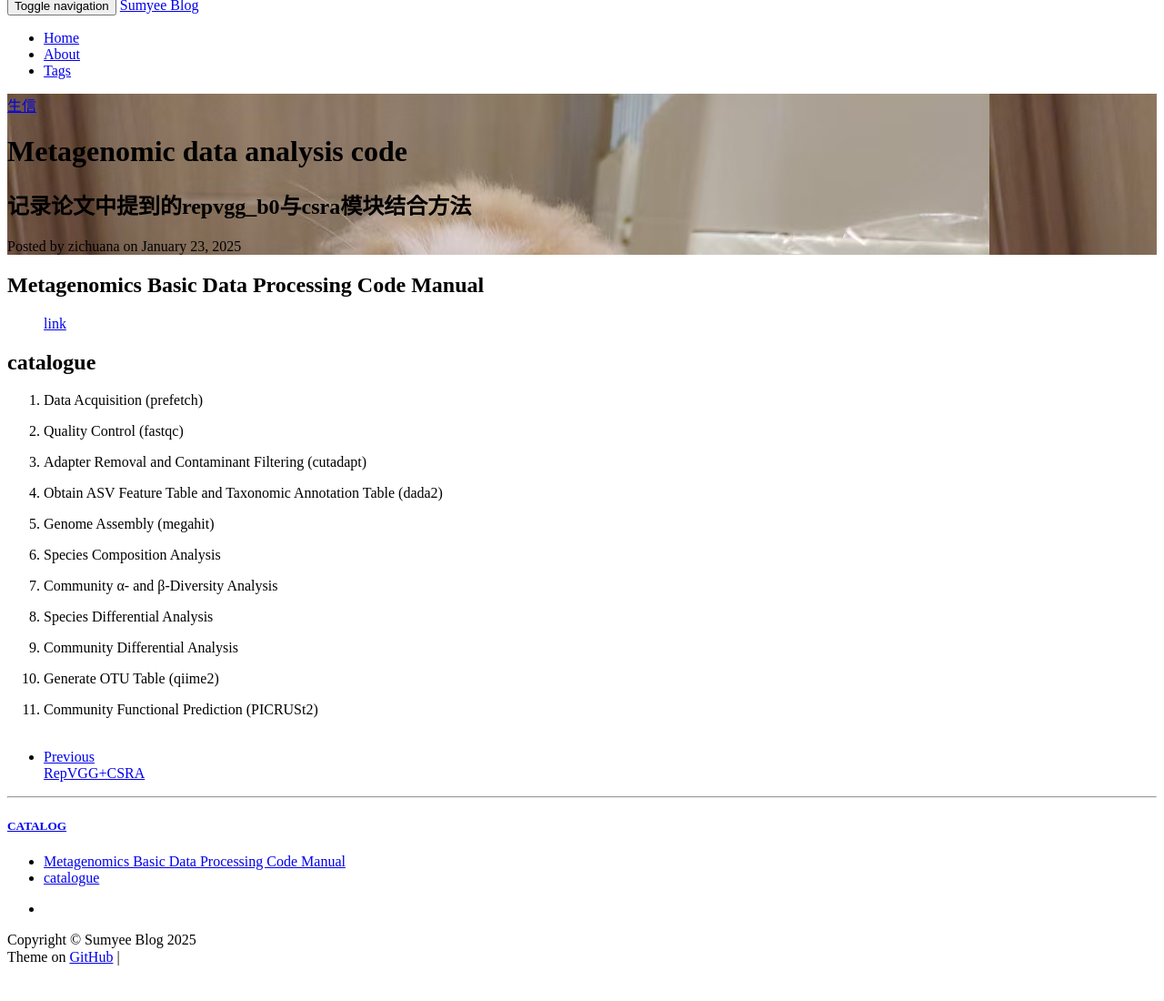
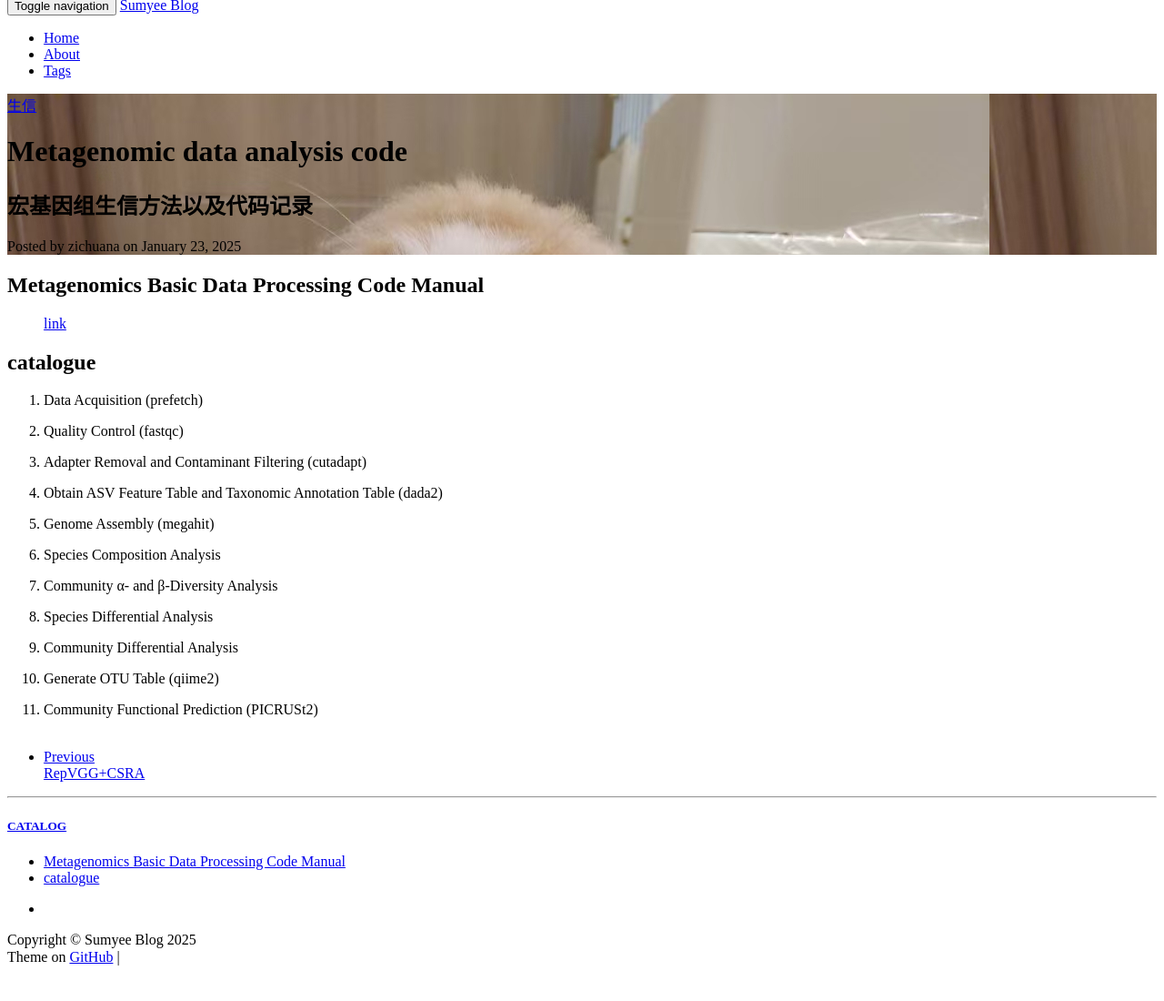
Before and after one commit to Zichuana/Zichuana.github.io, a Jekyll site: the page built from _posts/2025-1-23-Metagenomic processing.md, in a window 1280 px wide, cut to the strip 112-1215 px from the top of the page. Shown: the top 1100 px of the strip at 91% size. Built offline with Jekyll 4.4.1, drawn with Linux system fonts in a browser that asks for light colours; comment, search, counter and statistics services are not loaded; grey boxes are pictures that could not be loaded.

Commit message:
update 1-23

```diff
--- a/_posts/2025-1-23-Metagenomic processing.md
+++ b/_posts/2025-1-23-Metagenomic processing.md
@@ -1,7 +1,7 @@
 ---
 layout:     post                    # 使用的布局（不需要改）
 title:      Metagenomic data analysis code              # 标题
-subtitle:   记录论文中提到的repvgg_b0与csra模块结合方法
+subtitle:   宏基因组生信方法以及代码记录
 date:       2025-1-23              # 时间
 author:     zichuana                     # 作者
 header-img: img/2025/1.jpg    #这篇文章标题背景图片
```
